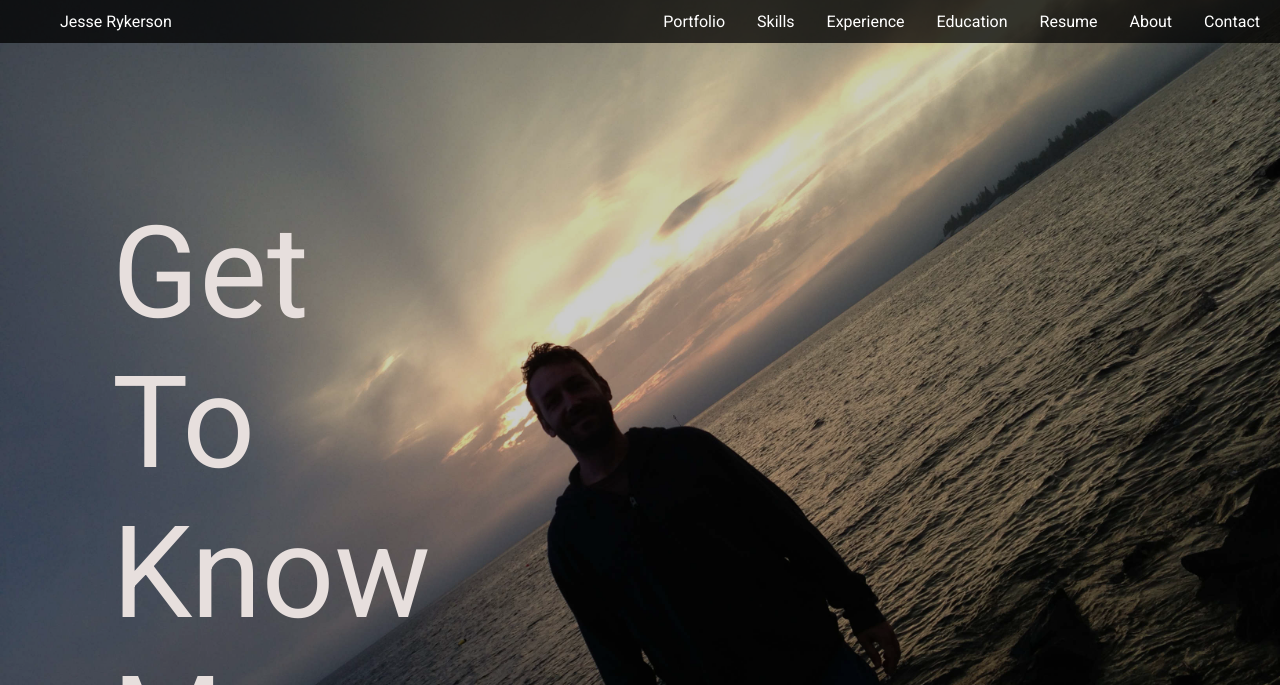
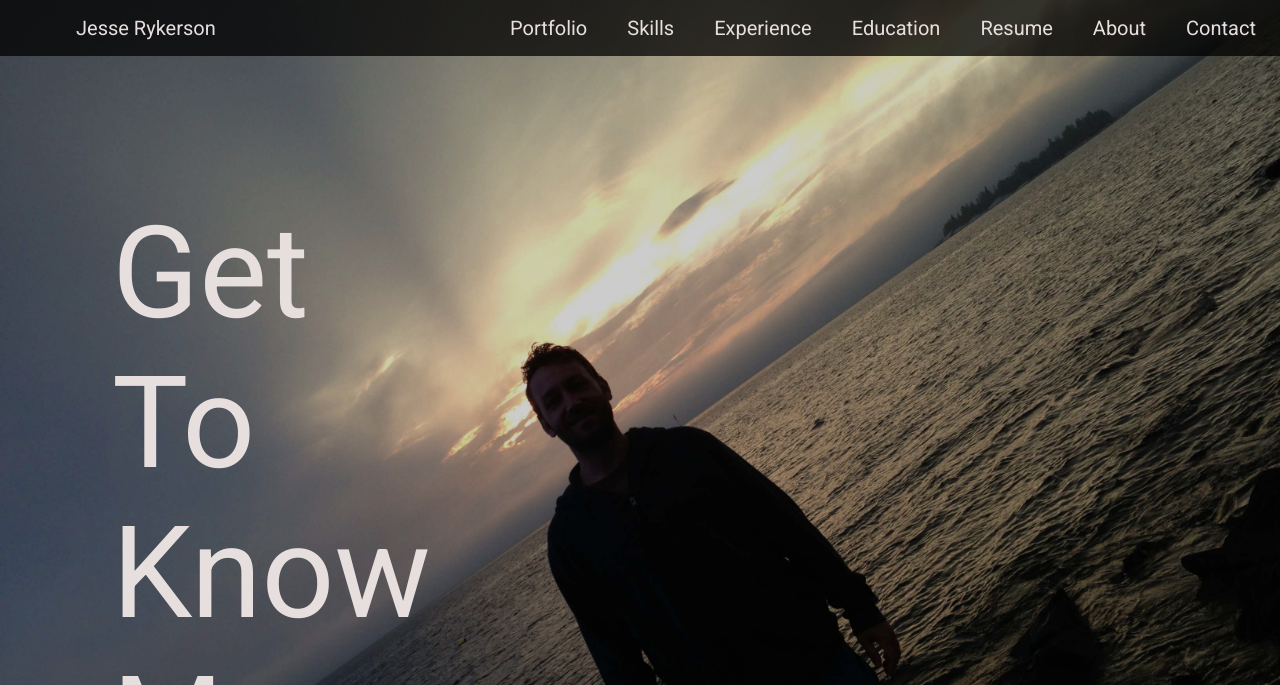
Before and after one commit to Jryke/personal-website, a React app: page /about in a window 1280 px wide. Shown: the top 685 px of the page. Built offline with nearby package versions, Linux system fonts and the light colour scheme.

Commit message:
navbar enlarged

```diff
--- a/src/components/Navbar.js
+++ b/src/components/Navbar.js
@@ -12,7 +12,7 @@ const Navbar = () => {
 		        <img src="#" alt="JR" />
 		    </div>
 				*/}
-				<span className="nav-name"><Link to="/">Jesse Rykerson</Link></span>
+				<span className="nav-name"><Link className="nav-name-text" to="/">Jesse Rykerson</Link></span>
 					<ul className='nav'>
 						<li className='nav-link'><Link to='./portfolio'>Portfolio</Link></li>
 						<li className='nav-link'><Link to='/skills'>Skills</Link></li>
@@ -23,22 +23,6 @@ const Navbar = () => {
 						<li className='nav-link'><Link to='/contact'>Contact</Link></li>
 					</ul>
 			</nav>
-
-      // <div className="ui top fixed borderless large blue inverted menu">
-      //     <div className="item">
-      //         <i className="us flag"></i>
-      //         <img src="#" alt="JR" />
-      //     </div>
-      //     <div className="item align right" style={{"marginRight": "1em"}}>Jesse Rykerson</div>
-      //     <a className="item" href="#bio">Bio</a>
-      //     <a className="item" href="#skills">Skills</a>
-      //     <a className="item" href="#experience">Experience</a>
-      //     <a className="item" href="#education">Education</a>
-      //     <a className="item" href="#portfolio">Portfolio</a>
-      //     <a className="item" href="#">Resume</a>
-      //     <a className="item" href="#blog">Blog</a>
-      //     <a className="item" href="#">Contact</a>
-      // </div>
     )
 }
 
--- a/src/styles/navbar.css
+++ b/src/styles/navbar.css
@@ -1,8 +1,8 @@
 nav {
 	z-index: 10;
-	/* height: 18px; */
 	width: 100%;
-	padding: 12px;
+	font-size: 1.25rem;
+	padding: 1rem;
 	background: rgba(0, 0, 0, .75);
 	position: fixed;
 	top: 0;
@@ -14,7 +14,6 @@ nav ul {
 }
 .nav-name {
 	padding: 3em;
-	color: white;
 }
 .nav {
 	display: grid;
@@ -24,6 +23,9 @@ nav ul {
 	list-style: none;
 }
 nav a {
-	color: white;
+	color: #E7DFDD;
 	text-decoration: none;
 }
+nav a:visited {
+	color: #E7DFDD;
+}
```
